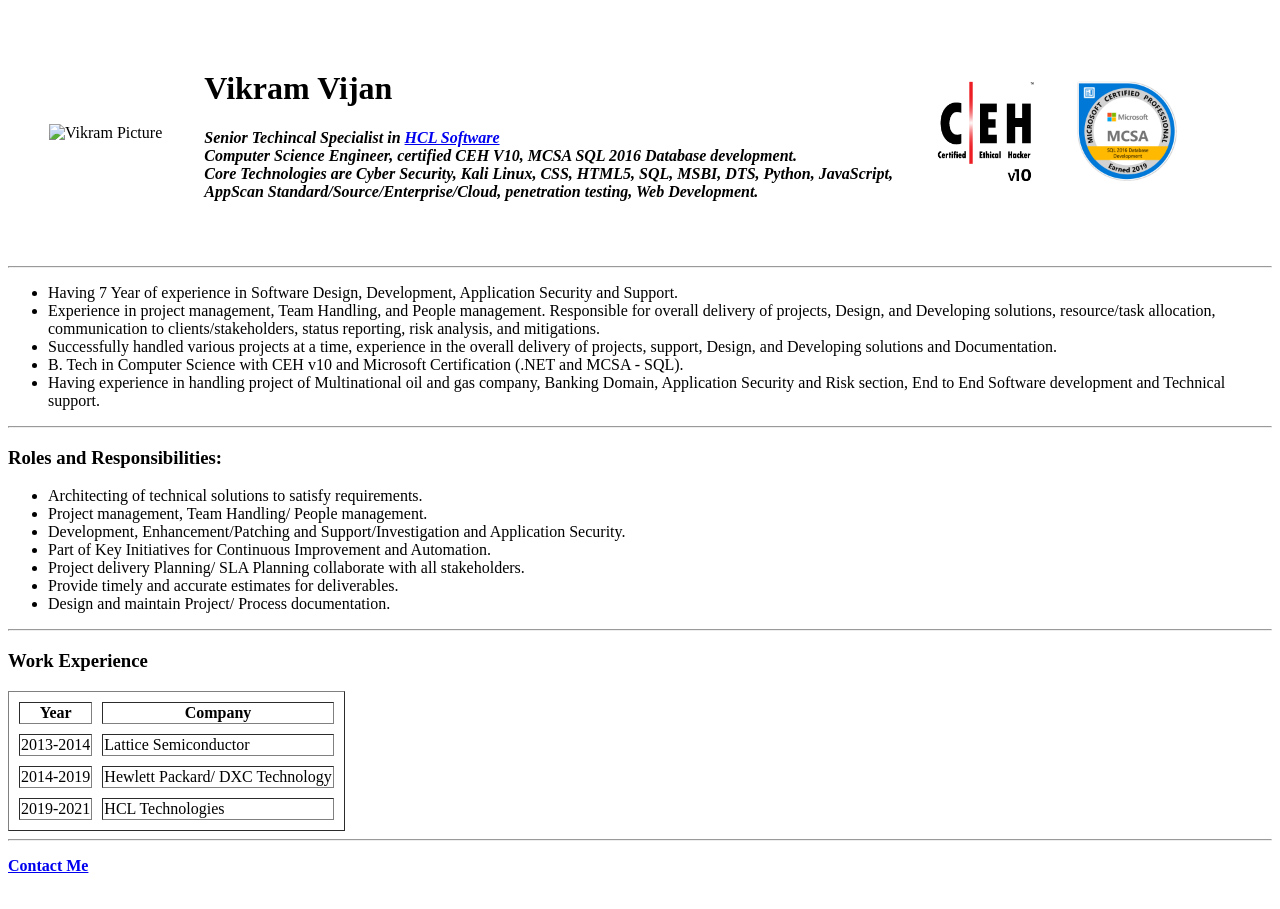
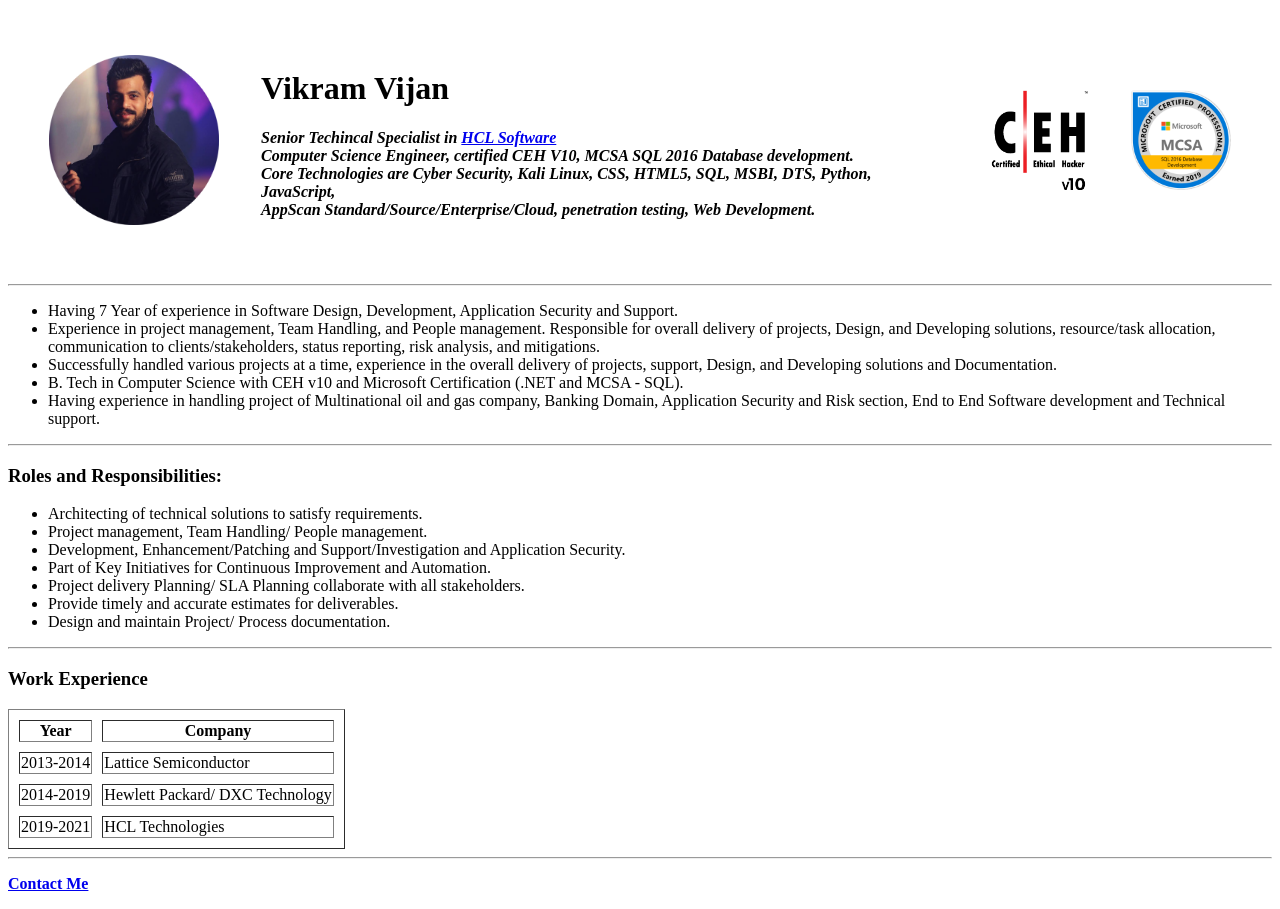
Before and after one commit to Vikram87-cloud/VikramVijan, a plain HTML site: page index.html in a window 1280 px wide. Drawn offline with Linux system fonts and the light colour scheme.

Commit message:
Update index.html

```diff
--- a/index.html
+++ b/index.html
@@ -10,7 +10,7 @@
   <table cellspacing="40">
     <tr>
       <td>
-        <img src=Image/circle-cropped.png/ alt="Vikram Picture" height="170" width="170">
+        <img src="Image/circle-cropped.png" alt="Vikram Picture" height="170" width="170">
       </td>
       <td>
         <h1> Vikram Vijan</h1>
```
